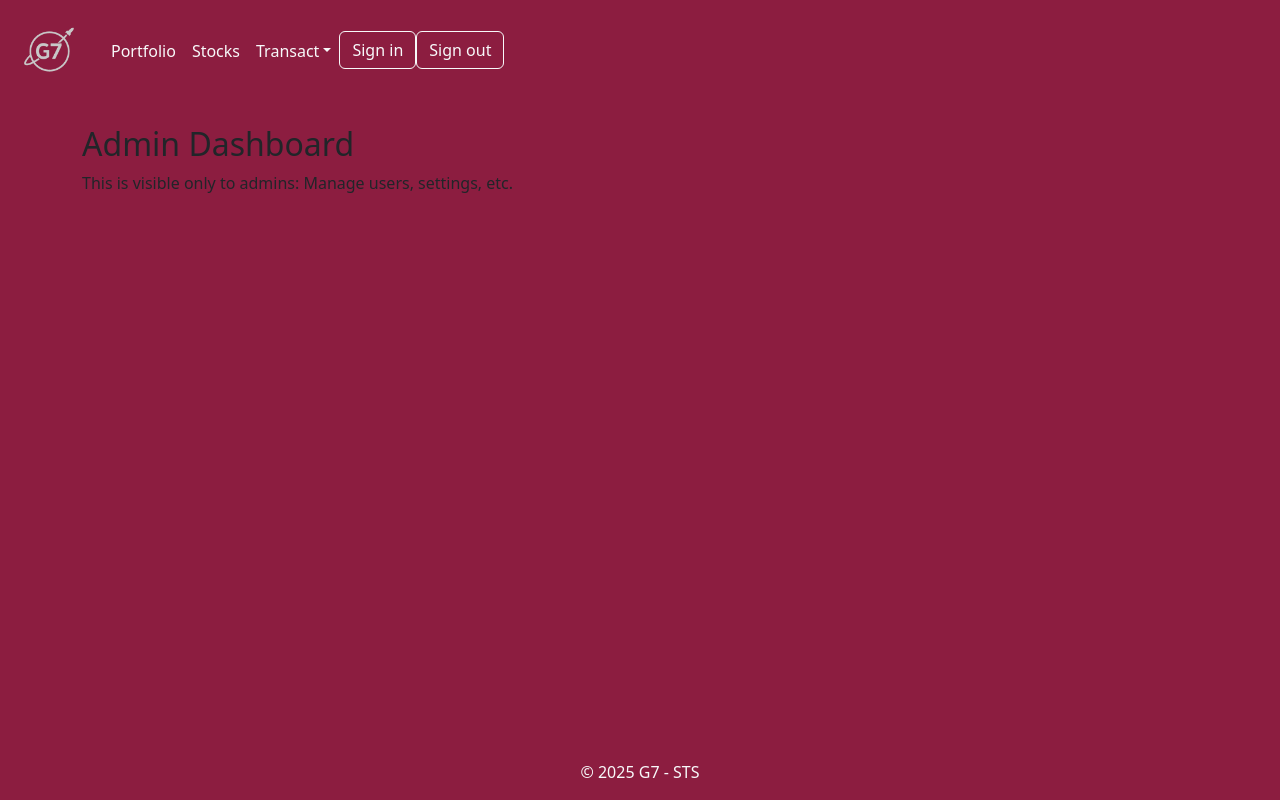
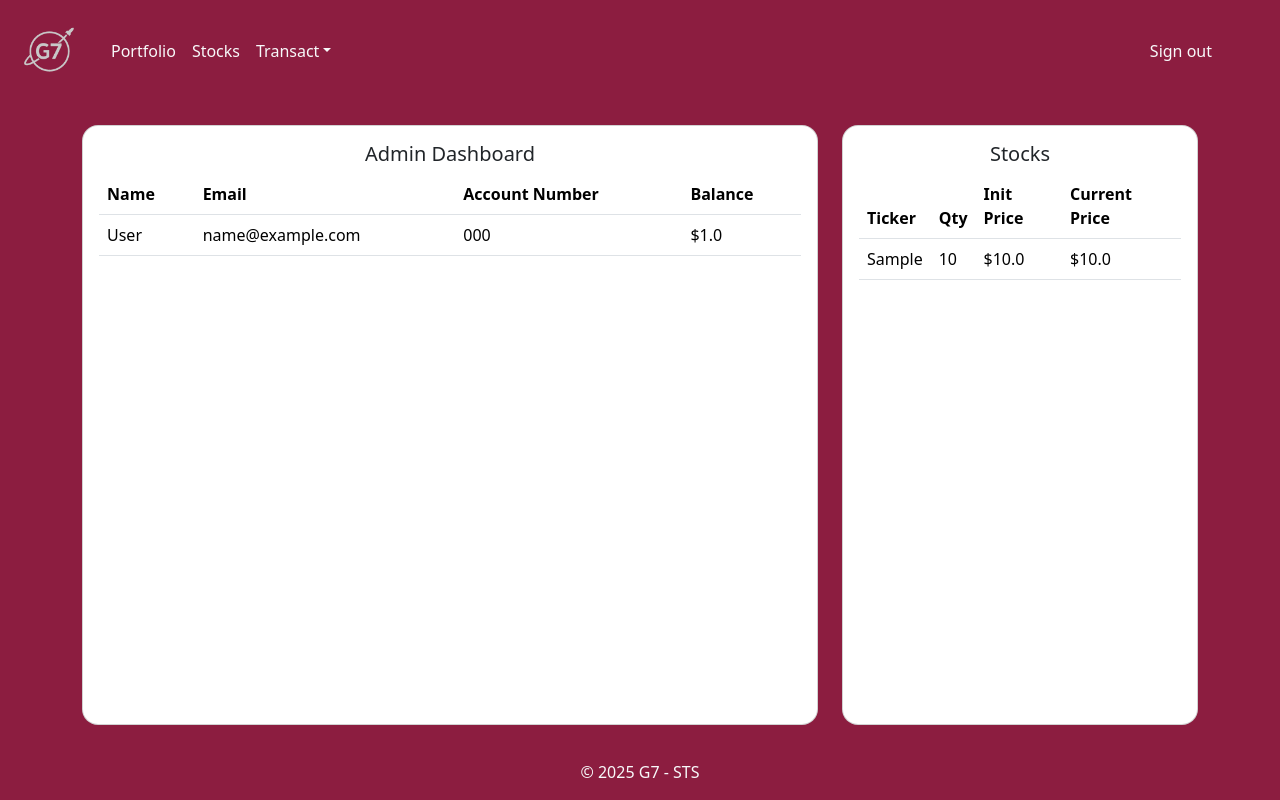
Before and after one commit to el-monke/StockTradingSystem, a Flask app: page / in a window 1280 px wide. Run offline with Flask 3, Linux system fonts and the light colour scheme; a user stored in the database is signed in; tables that the repository leaves empty hold one stand-in row (values such as "Sample post").

Commit message:
Admin/User Home
Provided elements for Admin and Home pages. Fixed role based errors for access to home.html.

```diff
--- a/flask_working/app.py
+++ b/flask_working/app.py
@@ -189,7 +189,49 @@ def load_user(user_id):
 @app.route('/')
 @login_required  # Restricts access to authenticated users only
 def home():
-    return render_template("home.html")
+    if current_user.role == "user":
+        stock = (
+            StockInventory.query.with_entities(
+                StockInventory.ticker,
+                StockInventory.currentMktPrice,
+                StockInventory.initStockPrice
+            )
+            .order_by(StockInventory.ticker)
+            .limit(3)
+            .all()
+        )
+        portfolio = (
+            Portfolio.query.with_entities(
+                Portfolio.ticker,
+                Portfolio.mktPrice,
+                Portfolio.quantity
+            )
+            .filter_by(userId=current_user.userId)
+            .order_by(Portfolio.ticker)
+            .limit(5)
+            .all()
+        )
+        return render_template("home.html", stock=stock, portfolio=portfolio)
+    else:
+        user = (
+            User.query.with_entities(
+                User.fullName,
+                User.email,
+                User.customerAccountNumber,
+                User.availableFunds
+            )
+        )
+        stock = (
+            StockInventory.query.with_entities(
+                StockInventory.ticker,
+                StockInventory.quantity,
+                StockInventory.initStockPrice,
+                StockInventory.currentMktPrice
+            )
+            .order_by(StockInventory.createdAt)
+            .all()
+        )
+        return render_template("home.html", user=user, stock=stock)
 
 # USER AUTHENTICATION----------------------------------------------------------------------------------------------------------------------------------------------------------------------------------------------------
 
@@ -355,7 +397,7 @@ def buyStock():
         quantity = request.form.get("quantity")
         amt = stock.currentMktPrice * float(quantity)
         # Call Withdraw
-        withdraw_action(amt)
+        withdraw_action(amt, commit=False)
          # Update Order History
         order = OrderHistory(
             stockId=stock.stockId,
@@ -384,7 +426,7 @@ def buyStock():
             updatedAt = datetime.datetime.now()
         )
         db.session.add(portfolio)
-        db.session.flush()
+        db.session.commit()
         return redirect(url_for("home"))
 
     return render_template('buy_stock.html')
@@ -479,7 +521,7 @@ def withdrawFunds():
         return redirect(url_for("home"))
     return render_template("withdraw.html")
 
-def withdraw_action(amount):
+def withdraw_action(amount, commit=True):
     withdraw = FinancialTransaction(
             customerAccountNumber = current_user.customerAccountNumber,
             amount=amount,
@@ -491,7 +533,8 @@ def withdraw_action(amount):
     current_user.updatedAt = datetime.datetime.now()
 
     db.session.add(withdraw)
-    db.session.commit()
+    if commit == True:
+        db.session.commit()
 
 # Stock page Route
 @app.route('/home/stock', methods=['GET', 'POST'])
--- a/flask_working/templates/base.html
+++ b/flask_working/templates/base.html
@@ -30,14 +30,12 @@
                             <li><a class="nav-link" href="{{ url_for('withdrawFunds') }}"><button class="dropdown-item" type="button">Withdraw</button></a></li>
                         </ul>
                     </div>
+                </ul>
 
-                    <ul class="navbar-nav ms-auto">
-                    <li class="nav-item">
-                    <a class="btn btn-outline-light" href="{{ url_for('signIn') }}">Sign in</a>
-                    <li class="nav-item">
-                    <a class="btn btn-outline-light" href="{{ url_for('logout') }}">Sign out</a>
-
-                </ul>
+            <ul class="navbar-nav ms-auto me-5">
+                <li class="nav-item">
+                <a class="nav-link text-light" href="{{ url_for('logout') }}">Sign out</a>
+            </ul>
             </div>
             </div>
         </nav>
--- a/flask_working/templates/home.html
+++ b/flask_working/templates/home.html
@@ -3,8 +3,68 @@
 {% block content %}
     {% if current_user.is_authenticated %}
         {% if current_user.role == "admin" %}
-            <h2>Admin Dashboard</h2>
-            <p>This is visible only to admins: Manage users, settings, etc.</p>
+        <style>
+            .card.hover-lift {transition: transform .2s ease, box-shadow .2s ease;}
+            .card.hover-lift:hover {transform: translateY(-4px); box-shadow: var(--bs-box-shadow-lg);}
+        </style>
+
+        <div class="row align-items-stretch" style="min-height: 75vh;">
+            <div class="col-lg-8">
+                <div class="card hover-lift rounded-4 h-100">
+                    <div class="card-body">
+                        <h5 class="card-title text-center">Admin Dashboard</h5>
+                        <table class="table table-hover">
+                            <thead>
+                                <tr>
+                                    <th scope="col">Name</th>
+                                    <th scope="col">Email</th>
+                                    <th scope="col">Account Number</th>
+                                    <th scope="col">Balance</th>
+                                </tr>
+                            </thead>
+                            <tbody>
+                                {% for i in user %}
+                                <tr>
+                                    <td>{{ i.fullName }}</td>
+                                    <td>{{ i.email }}</td>
+                                    <td>{{ i.customerAccountNumber }}</td>
+                                    <td>${{ i.availableFunds }}</td>
+                                </tr>
+                                {% endfor %}
+                            </tbody>
+                        </table>
+                    </div>
+                </div>
+            </div>
+
+            <div class="col-lg-4">
+                <div class="card hover-lift rounded-4 h-100">
+                    <div class="card-body">
+                        <h5 class="card-title text-center">Stocks</h5>
+                        <table class="table table-hover">
+                            <thead>
+                                <tr>
+                                    <th scope="col">Ticker</th>
+                                    <th scope="col">Qty</th>
+                                    <th scope="col">Init Price</th>
+                                    <th scope="col">Current Price</th>
+                                </tr>
+                            </thead>
+                            <tbody>
+                                {% for i in stock %}
+                                <tr>
+                                    <td>{{ i.ticker }}</td>
+                                    <td>{{ i.quantity }}</td>
+                                    <td>${{ i.initStockPrice }}</td>
+                                    <td>${{ i.currentMktPrice }}</td>
+                                </tr>
+                                {% endfor %}
+                            </tbody>
+                        </table>
+                    </div>
+                </div>
+            </div>
+        </div>
         {% elif current_user.role == "user" %}
         <style>
             .card.hover-lift {transition: transform .2s ease, box-shadow .2s ease;}
@@ -18,8 +78,8 @@
                 <div class="col-lg-9">
                     <div class="card hover-lift rounded-4 h-100">
                         <div class="card-body">
-                            <h5 class="card-title">User Dashboard</h5>
-                            <p class="card-text">This is visible only to users: Your profile info.; Portfolio graph</p>
+                            <h5 class="card-title">{{ current_user.fullName }} - Dashboard</h5>
+                            <img src="{{ url_for('static', filename='graph.png')}}" class="img-fluid" style="margin-top: 10%;" alt="Placeholder graph">
                         </div>
                     </div>
                 </div>
@@ -29,22 +89,46 @@
                     <div class="card-body">
                         <table class="table">
                             <thead>
+                                <h5 class="title">Owned Stock</h5>
                                 <tr>
                                     <th scope="col">Ticker</th>
                                     <th scope="col">Mkt Price</th>
-                                    <th scope="col">Pct Change</th>
+                                    <th scope="col">Qty</th>
                                 </tr>
-                                <tbody>
-
-                                </tbody>
                             </thead>
+                            <tbody>
+                                {% for i in portfolio %}
+                                <tr>
+                                    <th scope="row">{{ i.ticker }}</th>
+                                    <td>${{ i.mktPrice }}</td>
+                                    <td>{{ i.quantity }}</td>
+                                </tr>
+                                {% endfor %}
+                            </tbody>
                         </table>
                     </div>
                 </div>
                 <div class="card hover-lift rounded-4 flex-fill">
                     <div class="card-body">
-                        <h5 class="card-title">Available Stock</h5>
-                        <p class="card-text">Will show new stocks added.</p>
+                        <table class="table">
+                            <thead>
+                                <tr>
+                                    <th scope="col">Ticker</th>
+                                    <th scope="col">Mkt Price</th>
+                                    <th scope="col">Init Price</th>
+                                </tr>
+                            </thead>
+                            <tbody>
+                                <h5 class="title">Available Stock</h5>
+                                {% for i in stock %}
+                                    <tr>
+                                        <th scope="row">{{ i.ticker }}</th>
+                                        <td>${{ i.currentMktPrice }}</td>
+                                        <td>${{ i.initStockPrice }}</td>
+                                    </tr>
+                                {% endfor %}
+                            </tbody>
+                        </table>
                         <h5 class="title">Balance</h5>
                         <p class="card-text"><b>${{ current_user.availableFunds }}</b></p>
                     </div>
```
Also changed, not shown: flask_working/static/graph.png (added).
